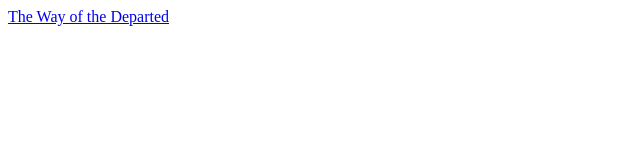
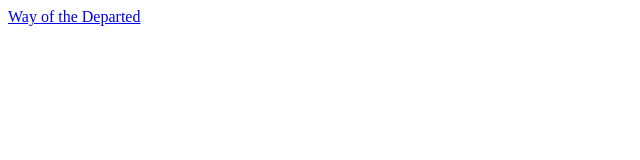
Before and after one commit to AzurePi/Ninjago, a plain HTML site: page index.html in a window 1280 px wide. Shown: the full height of the page, 0-640 px from the left. Drawn offline with Linux system fonts and the light colour scheme.

Commit message:
Update index.html

```diff
--- a/index.html
+++ b/index.html
@@ -2,10 +2,10 @@
 <html>
   <head>
     <title>Ninjago</title>
-    <link rel="icon" href="/The Way of the Departed/imgs/favicon.ico" />
+    <link rel="icon" href="/Way of the Departed/imgs/favicon.ico" />
   </head>
 
   <body>
-    <a href="https://azurepi.github.io/ninjago/The Way of the Departed/00.html">The Way of the Departed</a>
+    <a href="https://azurepi.github.io/ninjago/Way of the Departed/00.html">Way of the Departed</a>
   </body>
 </html>
```
